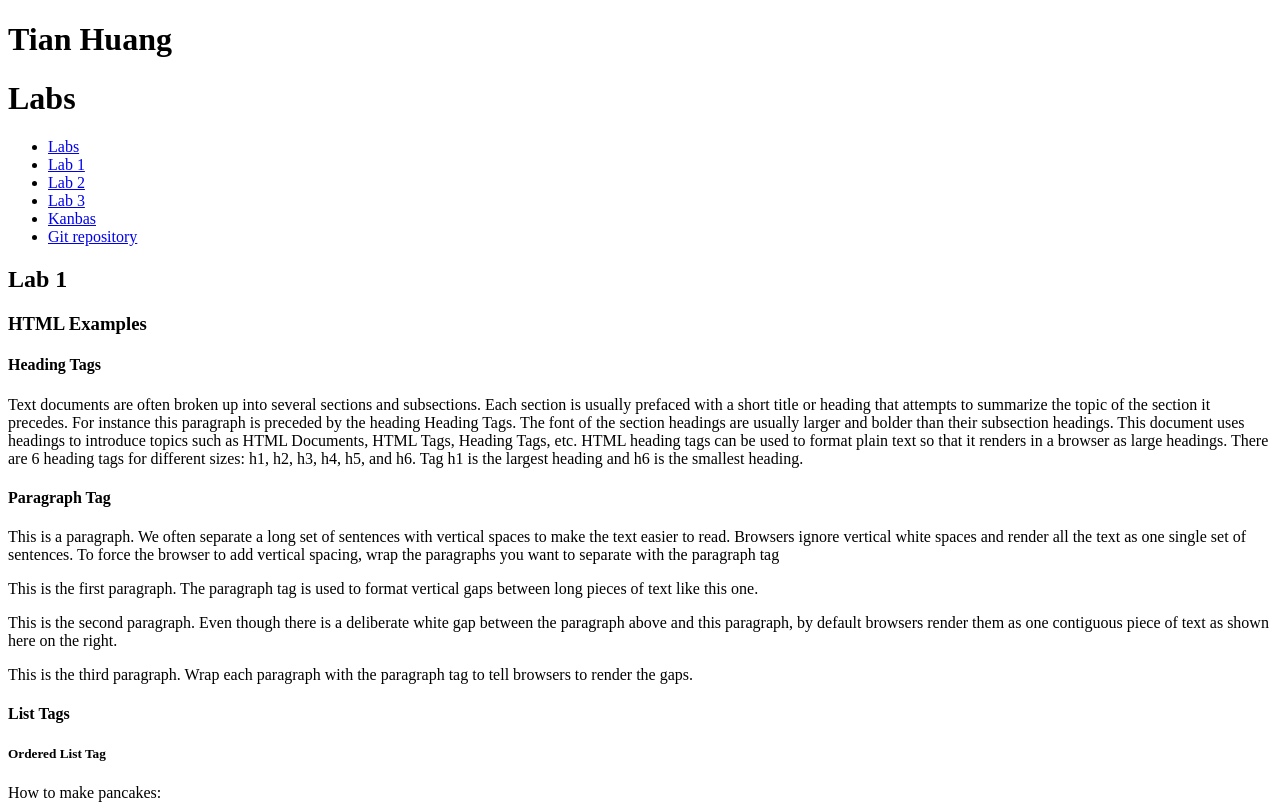
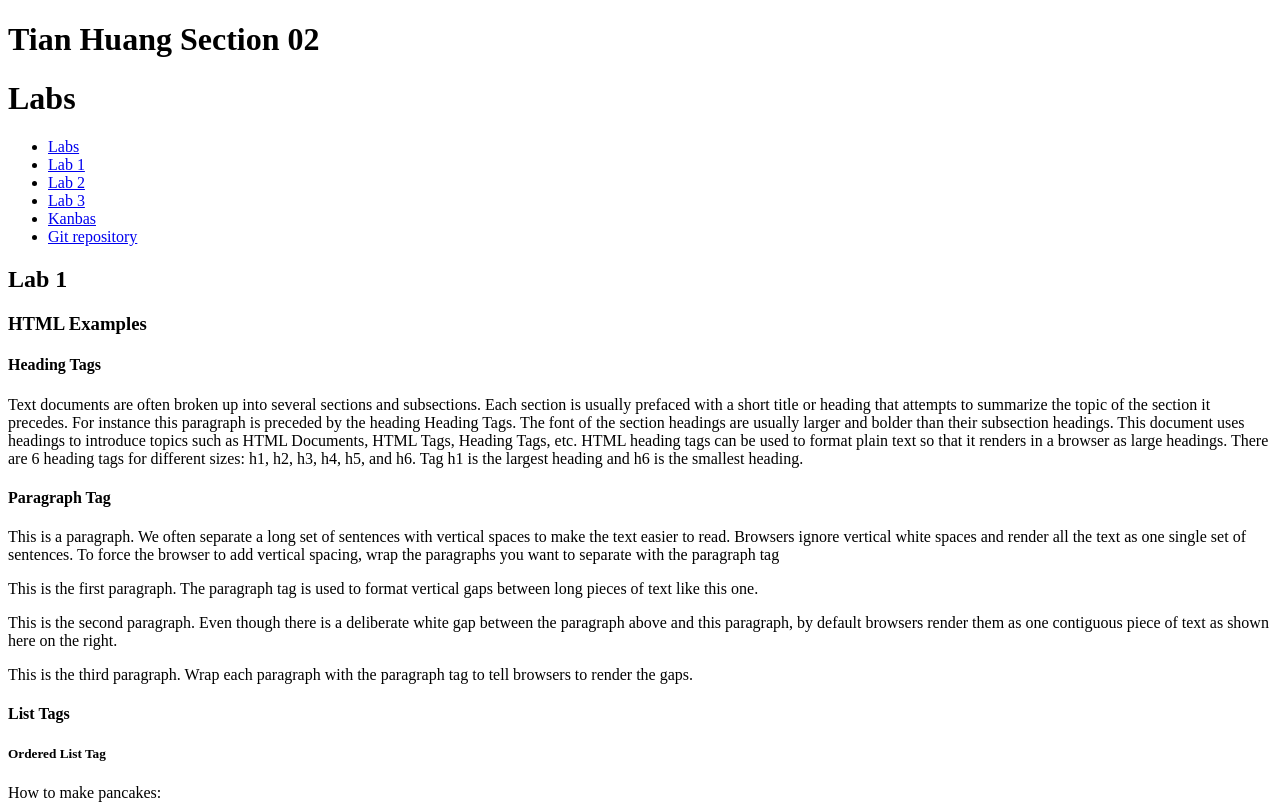
Before and after one commit to tianhg468/kanbas-react-web-app, a React (Create React App) app: page /#/Labs/Lab1 in a window 1280 px wide. Shown: the top 804 px of the page. Built offline with nearby package versions, Linux system fonts and the light colour scheme.

Commit message:
Landing page modifications

```diff
--- a/src/Kanbas/Navigation.tsx
+++ b/src/Kanbas/Navigation.tsx
@@ -30,7 +30,6 @@ export default function KanbasNavigation() {
       <Link to="/Labs" id="wd-labs-link">
         Labs
       </Link>
-      <br />
     </div>
   );
 }
--- a/src/Labs/index.tsx
+++ b/src/Labs/index.tsx
@@ -7,7 +7,7 @@ import Lab3 from "./Lab3";
 export default function Labs() {
   return (
     <div id="wd-labs">
-      <h1>Tian Huang</h1>
+      <h1>Tian Huang Section 02</h1>
       <h1>Labs</h1>
       <TOC />
       <Routes>
```
